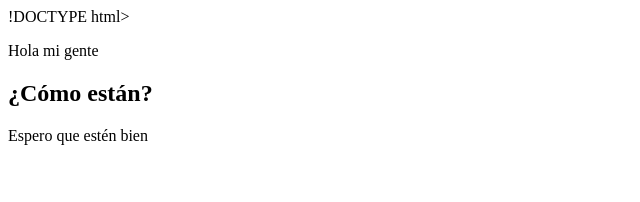
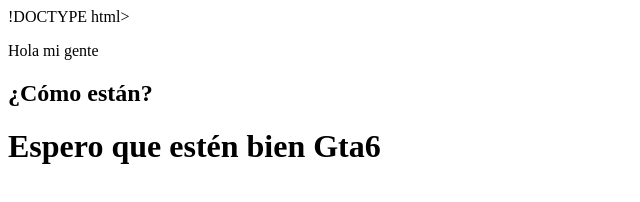
Before and after one commit to Jesfu27/Prueba_Git, a plain HTML site: page index.html in a window 1280 px wide. Shown: the whole page, without its empty margins (0-640 px from the left). Drawn offline with Linux system fonts and the light colour scheme.

Commit message:
Cambio Para Conflicto

```diff
--- a/index.html
+++ b/index.html
@@ -8,7 +8,7 @@
 <body>
 <p>Hola mi gente</p>
 <h2>¿Cómo están?</h2>
-<p>Espero que estén bien</p>
+<h1>Espero que estén bien Gta6</h1>
 
 </body>
 </html>
```
